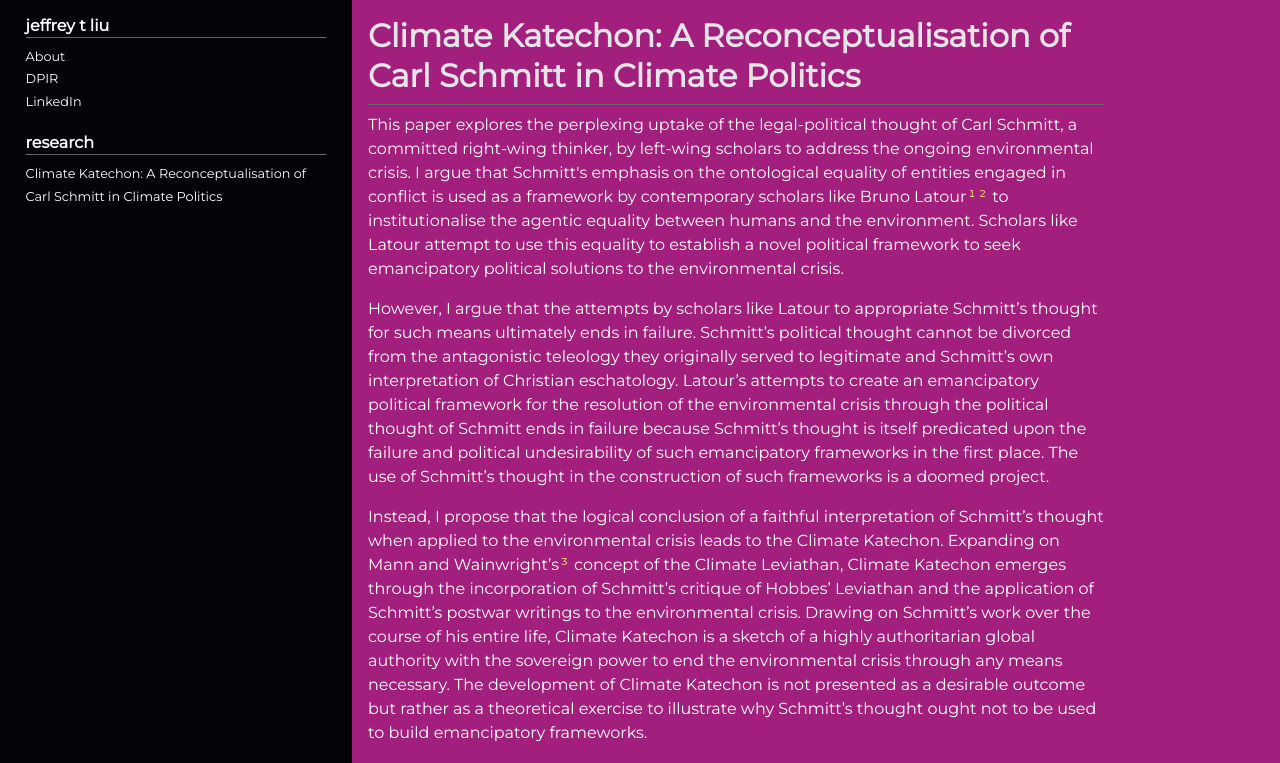
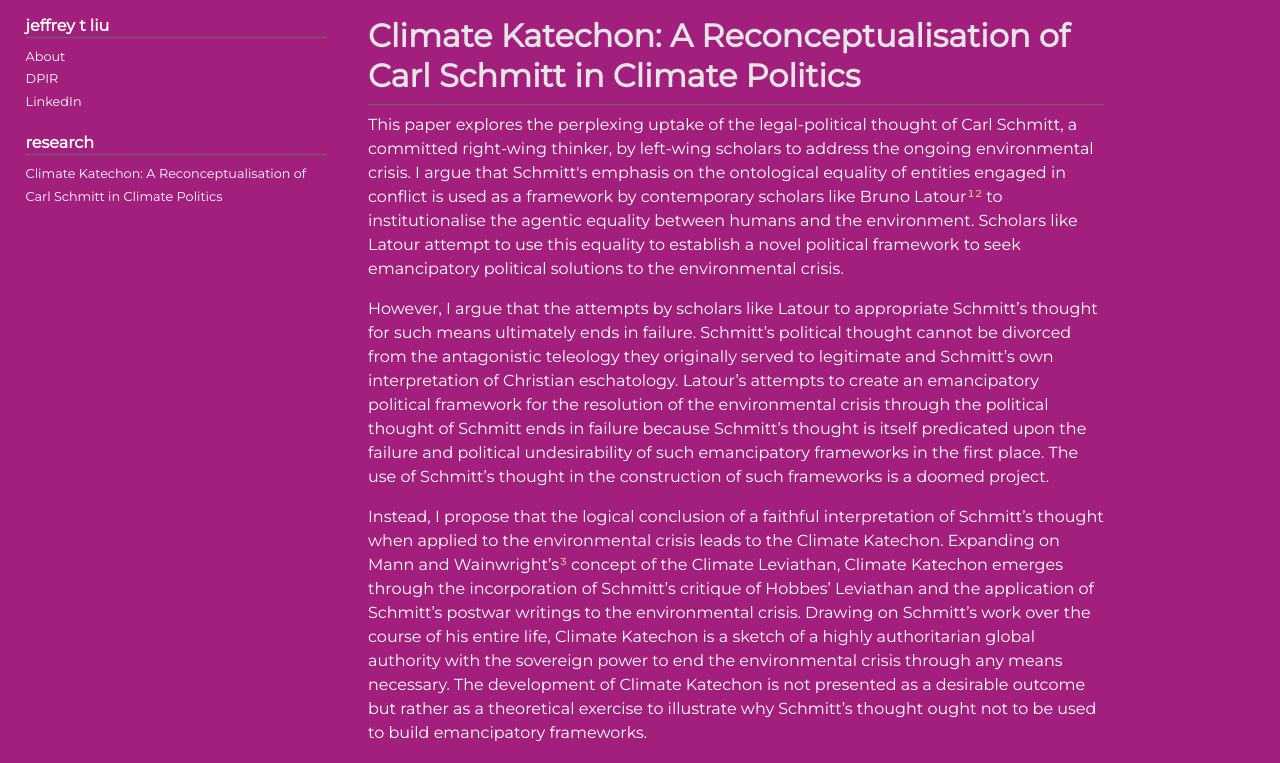
Before and after one commit to jeffrey-t-liu/jeffrey-t-liu.github.io, a Jekyll site: the page built from climate_katechon.md, in a window 1280 px wide and 1400 px high. Shown: the top 763 px of the window. Built offline with Jekyll 4.4.1, drawn with Linux system fonts in a browser that asks for light colours.

Commit message:
Update hyde.css

```diff
--- a/public/css/hyde.css
+++ b/public/css/hyde.css
@@ -51,13 +51,14 @@ html {
  *
  * Flexible banner for housing site name, intro, and "footer" content. Starts
  * out above content in mobile and later moves to the side with wider viewports.
+
+ background-color: #050308;
  */
 
 .sidebar {
   text-align: center;
   padding: 1rem 0.6rem; /* top, left */
   color: rgba(255,255,255,.5);
-  background-color: #050308;
 }
 @media (min-width: 60em) {
   .sidebar {
@@ -295,8 +296,8 @@ a.footnote {
    text-decoration:none;
    color: #f5f573;
    background-color: none;
-   padding-left: 2px;
-   padding-right: 2px;
+   padding-left: 1px;
+   padding-right: 0px;
    margin-right: 0px;
    -webkit-transition: all 2s ease;
    -moz-transition: all 2s ease;
```
